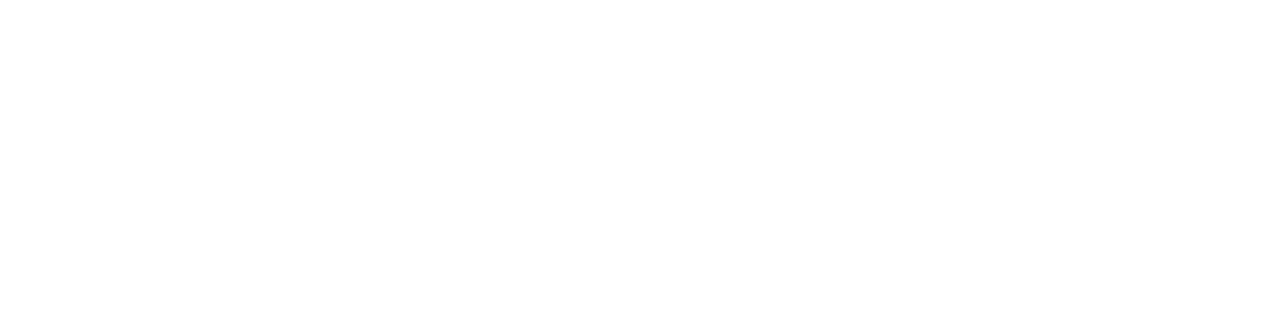
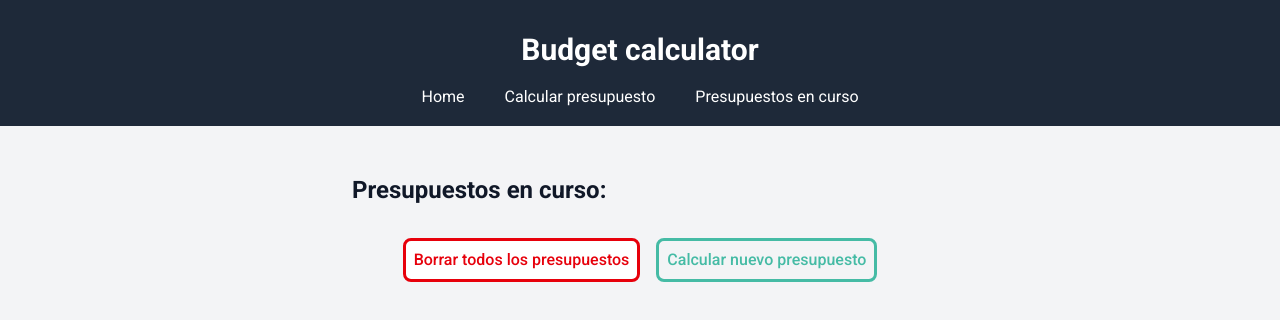
Before and after one commit to papercri/it-academy-s6-presupuestos-react, a React (Vite) app: page /progress in a window 1280 px wide. Before the commit this address had no page. Shown: the top 320 px of the page. Built offline with nearby package versions, Linux system fonts and the light colour scheme.

Commit message:
separados los presupuestos en pagina nueva, implementado local storage

```diff
--- a/src/App.tsx
+++ b/src/App.tsx
@@ -1,12 +1,15 @@
 import { Route, Routes } from 'react-router-dom'
 import HomePage from './pages/HomePage'
 import BudgetCalculator from './pages/BudgetCalculator'
+import ProgressBudgetPage from './pages/ProgressBudgetPage'
+
 
 function App() {
   return (
     <Routes>
       <Route path="/" element={<HomePage/>} />
       <Route path="/budget" element={<BudgetCalculator/>} />
+      <Route path="/progress" element={<ProgressBudgetPage/>} />
     </Routes>
   )
 }
--- a/src/components/BudgetLayout.tsx
+++ b/src/components/BudgetLayout.tsx
@@ -2,11 +2,10 @@
 
 import ServiceItem from "./ServiceItem";
 import BudgetClientInput from "./BudgetClientInput";
-import ProgressBudget from "./ProgressBudget";
 import { useEffect, useState } from "react";
 import { services } from "../data/services";
 import { ServiceState, Budget } from "../types/Interfaces";
-
+import { Link } from 'react-router-dom'
 
 function BudgetLayout() {
     const [selectedServices, setSelectedServices] = useState<ServiceState>({
@@ -20,7 +19,10 @@ function BudgetLayout() {
     const [languages, setLanguages] = useState(1);
     const [clientEmail, setClientEmail] = useState('');
     const [clientName, setClientName] = useState('');
-
+    const [budgets, setBudgets] = useState<Budget[]>(() => {
+      const stored = localStorage.getItem('budgets');
+      return stored ? JSON.parse(stored) : [];
+    });
     useEffect(() => {
       let newTotal = services.reduce((sum, service) => {
         return selectedServices[service.id] ? sum + service.price : sum;
@@ -44,7 +46,7 @@ function BudgetLayout() {
       }));
     };
 
-    const [budgets, setBudgets] = useState< Budget[]>([]);
+
 
     const handleSaveBudget = (e: { preventDefault: () => void; }) =>  {
       e.preventDefault();
@@ -61,7 +63,10 @@ function BudgetLayout() {
         total: total,
       };
 
-      setBudgets([...budgets, newBudget]);
+      const updatedBudgets = [...budgets, newBudget];
+      setBudgets(updatedBudgets);
+      localStorage.setItem('budgets', JSON.stringify(updatedBudgets));
+
       setClientEmail("");
       setClientName("");
       setPages(0);
@@ -73,14 +78,11 @@ function BudgetLayout() {
       });
 
     };
-    const handleDeleteBudget = (id: number) => {
-      const updatedBudgets = budgets.filter((budget) => budget.id !== id);
-      setBudgets(updatedBudgets);
-    };
 
     return (
-      <div className="min-h-screen bg-gray-100 flex items-start justify-center p-6">
+      <div className=" flex items-start justify-center p-6">
       <div className="max-w-xl w-full">
+      <h3 className="my-6">Solicita tu presupuesto:</h3>
         <form className="space-y-3">
           {services.map((service) => (
             <ServiceItem
@@ -94,7 +96,7 @@ function BudgetLayout() {
               languages={languages}
             />
           ))}
-          <div className="my-10 text-xl font-semibold text-selected text-right">
+          <div className="my-6 text-xl font-semibold text-selected text-right">
             Total presupuesto: {total} €
           </div>
           <div className="card mb-4 flex justify-between items-center gap-2 p-4 bg-white shadow-md rounded-xl">
@@ -108,11 +110,9 @@ function BudgetLayout() {
             </div>
 
         </form>
-
-        <ProgressBudget
-          budgets={budgets}
-          handleDeleteBudget={handleDeleteBudget}
-        />
+        {budgets.length > 0 && (
+        <Link to="/progress" className='btn-outline !block mx-auto mt-8'>Ver todos los presupuestos en curso</Link>
+        )}
       </div>
 
     </div>
--- a/src/components/Header.tsx
+++ b/src/components/Header.tsx
@@ -1,9 +1,18 @@
+
 import { Link } from 'react-router-dom'
+
 function Header() {
   return (
     <div className="bg-gray-800 text-white p-4 shadow-2xl flex flex-col items-center">
       <h1 className="text-3xl font-bold mb-4 mt-4 text-center">Budget calculator</h1>
-      <Link to="/" className='mx-auto text-white px-4 py-1 rounded border border-white hover:bg-gray-500 transition-all'>Home</Link>
+      <ul>
+        <Link to="/" className='mx-auto text-white px-5 py-1 rounded  hover:bg-gray-500 transition-all'>Home</Link>
+
+        <Link to="/budget" className='mx-auto text-white px-5 py-1 rounded hover:bg-gray-500 transition-all'>Calcular presupuesto</Link>
+
+        <Link to="/progress" className='mx-auto text-white px-5 py-1 rounded hover:bg-gray-500 transition-all'>Presupuestos en curso</Link>
+
+      </ul>
     </div>
   )
 }
--- a/src/components/ProgressBudget.tsx
+++ b/src/components/ProgressBudget.tsx
@@ -14,7 +14,7 @@ interface ProgressBudgetProps {
 const ProgressBudget: React.FC<ProgressBudgetProps> = ({ budgets, handleDeleteBudget }) => {
     return (
     <div>
-      <h3 className="my-12">Presupuestos en curso:</h3>
+
       <div>
         {budgets.map((budget) => {
           const selectedServiceNames = Object.entries(budget.services)
@@ -24,6 +24,8 @@ const ProgressBudget: React.FC<ProgressBudgetProps> = ({ budgets, handleDeleteBu
             return service?.name || serviceId;
           });
           return (
+            <>
+
               <div key={budget.id} className="card mb-4 flex justify-between items-center gap-2 p-4 bg-white shadow-md rounded-xl">
 
                 <span><strong>Cliente:</strong><br/>{budget.client}</span>
@@ -37,6 +39,7 @@ const ProgressBudget: React.FC<ProgressBudgetProps> = ({ budgets, handleDeleteBu
                   <FontAwesomeIcon icon={faXmark} />
                 </button>
             </div>
+          </>
         );
       })}
       </div>
--- a/src/components/ServiceCounter.tsx
+++ b/src/components/ServiceCounter.tsx
@@ -11,7 +11,7 @@ interface ServiceCounterProps {
       <div className="flex justify-between items-center">
         <label htmlFor={id} className="form-label">
           {label}
-          {infoButton && infoButton}
+          {infoButton}
         </label>
         <div className="flex items-center gap-2">
           <button
--- a/src/index.css
+++ b/src/index.css
@@ -13,7 +13,7 @@
 
   @layer base {
     body {
-      @apply bg-white text-gray-900 font-roboto antialiased leading-relaxed;
+      @apply bg-gray-100  text-gray-900 font-roboto antialiased leading-relaxed;
     }
 
     h1 {
@@ -50,11 +50,11 @@
     }
 
     .btn-outline {
-      @apply inline-block px-2 py-1.5 border-3 border-[var(--color-selected)] text-blue-600 rounded-md font-medium hover:bg-[var(--color-selected)] hover:text-white transition duration-150 ease-in-out;
+      @apply inline-block px-2 py-1.5 border-3 border-[var(--color-selected)] text-[var(--color-selected)] rounded-lg font-medium hover:bg-[var(--color-selected)] hover:text-white transition duration-150 ease-in-out;
     }
 
     .btn-danger {
-      @apply inline-block px-4 py-2 bg-red-600 text-white rounded-md font-medium hover:bg-red-700 transition;
+      @apply inline-block px-2 py-1.5 border-3 border-red-600 bg-white text-red-600 rounded-lg font-medium hover:bg-red-600 hover:text-white transition;
     }
 
     .btn-success {
--- a/src/pages/BudgetCalculator.tsx
+++ b/src/pages/BudgetCalculator.tsx
@@ -1,4 +1,4 @@
-import '../assets/styles/css/budget.css'
+
 import Header from '../components/Header'
 import BudgetLayout from '../components/BudgetLayout'
 
--- a/src/pages/HomePage.tsx
+++ b/src/pages/HomePage.tsx
@@ -1,4 +1,4 @@
-import '../assets/styles/css/home.css'
+
 import { Link } from 'react-router-dom'
 
 function HomePage() {
--- /dev/null
+++ b/src/pages/ProgressBudgetPage.tsx
@@ -0,0 +1,58 @@
+import Header from '../components/Header'
+import ProgressBudget from '../components/ProgressBudget';
+import {  Budget } from "../types/Interfaces";
+import { useState, useEffect } from "react";
+import { Link } from 'react-router-dom'
+
+function ProgressBudgetPage() {
+  const [budgets, setBudgets] = useState<Budget[]>([]);
+
+  useEffect(() => {
+    const storedBudgets = localStorage.getItem('budgets');
+    if (storedBudgets) {
+      setBudgets(JSON.parse(storedBudgets));
+    }
+  }, []);
+
+  const handleDeleteBudget = (id: number) => {
+    const updatedBudgets = budgets.filter((budget) => budget.id !== id);
+    setBudgets(updatedBudgets);
+    localStorage.setItem('budgets', JSON.stringify(updatedBudgets));
+  };
+  const handleDeleteAll = () => {
+    if (confirm("¿Estás seguro de que quieres borrar todos los presupuestos?")) {
+      setBudgets([]);
+      localStorage.removeItem("budgets");
+    }
+  };
+  return (
+    <>
+        <Header />
+        <div className=" bg-gray-100 flex items-start justify-center p-6">
+          <div className="max-w-xl w-full">
+
+
+          <h3 className="my-6">Presupuestos en curso:</h3>
+            <ProgressBudget
+              budgets={budgets}
+              handleDeleteBudget={handleDeleteBudget}
+            />
+            <div className='flex justify-center items-center mt-8 gap-4'>
+              <button
+                onClick={handleDeleteAll}
+                className="btn-danger"
+              >
+                Borrar todos los presupuestos
+              </button>
+              <Link to="/budget" className='btn-outline '>Calcular nuevo presupuesto</Link>
+            </div>
+
+
+          </div>
+        </div>
+    </>
+
+  )
+}
+
+export default ProgressBudgetPage
```
Lines whose indentation alone changed are shown as unchanged.
